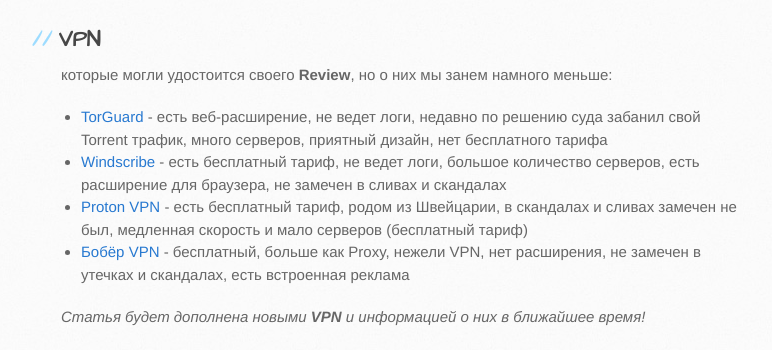
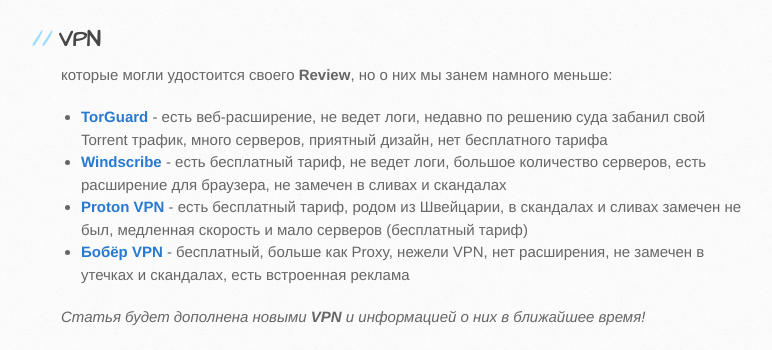
Before and after one commit to f5ociety/censor, a Jekyll site: the page built from guides/vpns.md, in a window 1280 px wide. Shown: the part 5203-5553 px from the top of the page, without its empty margins (109-881 px from the left). Built offline with Jekyll 4.4.1, drawn with Linux system fonts in a browser that asks for light colours; our own code applies the rules of GitHub Pages for plain Markdown files; a script that is not in the unit is left out.

Commit message:
Update vpns.md

```diff
--- a/guides/vpns.md
+++ b/guides/vpns.md
@@ -213,10 +213,10 @@
 
 ## VPN
 которые могли удостоится своего **Review**, но о них мы занем намного меньше:
-* [TorGuard](https://torguard.net/) - есть веб-расширение, не ведет логи, недавно по решению суда забанил свой Torrent трафик, много серверов, приятный дизайн, нет бесплатного тарифа
-* [Windscribe](https://windscribe.com/) - есть бесплатный тариф, не ведет логи, большое количество серверов, есть расширение для браузера, не замечен в сливах и скандалах
-* [Proton VPN](https://protonvpn.com/) - есть бесплатный тариф, родом из Швейцарии, в скандалах и сливах замечен не был, медленная скорость и мало серверов (бесплатный тариф)
-* [Бобёр VPN](https://play.google.com/store/apps/details?id=com.vpnbeaver.vpn) - бесплатный, больше как Proxy, нежели VPN, нет расширения, не замечен в утечках и скандалах, есть встроенная реклама
+* [**TorGuard**](https://torguard.net/) - есть веб-расширение, не ведет логи, недавно по решению суда забанил свой Torrent трафик, много серверов, приятный дизайн, нет бесплатного тарифа
+* [**Windscribe**](https://windscribe.com/) - есть бесплатный тариф, не ведет логи, большое количество серверов, есть расширение для браузера, не замечен в сливах и скандалах
+* [**Proton VPN**](https://protonvpn.com/) - есть бесплатный тариф, родом из Швейцарии, в скандалах и сливах замечен не был, медленная скорость и мало серверов (бесплатный тариф)
+* [**Бобёр VPN**](https://play.google.com/store/apps/details?id=com.vpnbeaver.vpn) - бесплатный, больше как Proxy, нежели VPN, нет расширения, не замечен в утечках и скандалах, есть встроенная реклама
 
 *Статья будет дополнена новыми **VPN** и информацией о них в ближайшее время!*
 
```
